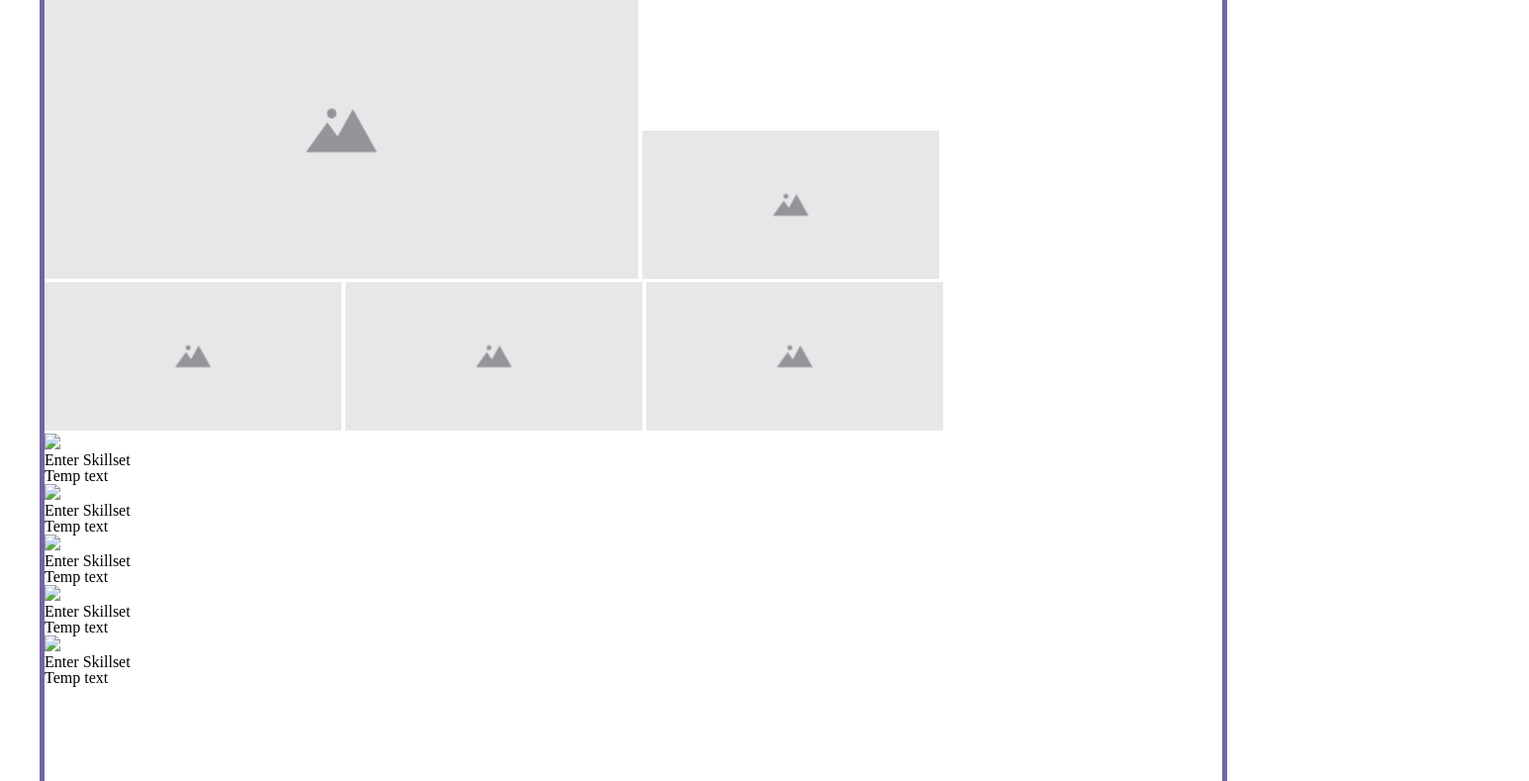
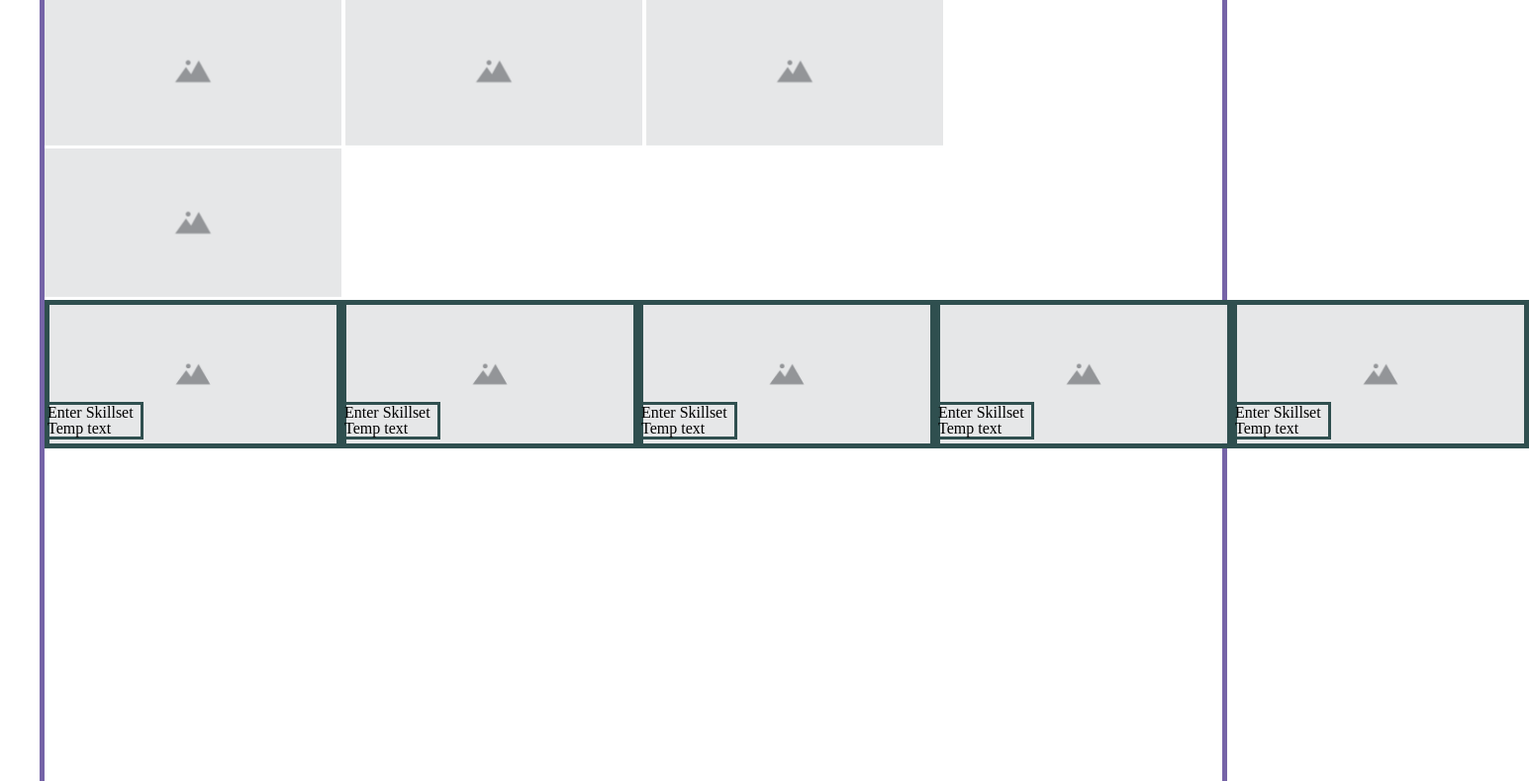
Before and after one commit to JunoNguyen/portfolio-homework, a plain HTML site: page index.html in a window 1280 px wide. Shown: the part 236-1025 px from the top of the page at 99% size, 1545 px wide, since content can reach past the window. Drawn offline with Linux system fonts and the light colour scheme.

Commit message:
attempting to fix image boxes

```diff
--- a/assets/css/style.css
+++ b/assets/css/style.css
@@ -44,6 +44,7 @@ nav li {
 header {
     font-size:20px;
     display:flex;
+    width: 50%;
 }
 
 header h2 {
@@ -60,10 +61,26 @@ header p {
     font-size: 15px;
 }
 
-.insertImages {
-    display:block;
-    margin: 10px auto;
-    max-width: 150px;
+.allimages {
+    display:flex;
+    width: 50%;
+}
+
+.imagebox {
+    flex-grow:1;
+}
+
+.allimages>div>div {
+    position: relative;
+    bottom: 50px;
+    width: 100px;
+    border:solid;
+    border-color: darkslategray;
+}
+
+
+.allimages>div>img {
+    border: 5px solid darkslategray;
 }
 
 .footer {
--- a/index.html
+++ b/index.html
@@ -36,39 +36,49 @@
                     Currently, I am taking a bootcamp to learn many skills that pertain to technology, and I am always looking to improve my skillset.
                 </p>
             </header>
-            <div>
-                <img id="images" src="assets/images/placeholder.jpg" style="width: 600px; height:300px">
+            <div class="test">
+                <!-- <img id="images" src="assets/images/placeholder.jpg" style="width: 600px; height: 300px"> -->
                 <img id="images" src="assets/images/placeholder.jpg" style="width: 300px; height: 150px">
                 <img id="images" src="assets/images/placeholder.jpg" style="width: 300px; height: 150px">
                 <img id="images" src="assets/images/placeholder.jpg" style="width: 300px; height: 150px">
                 <img id="images" src="assets/images/placeholder.jpg" style="width: 300px; height: 150px">
             </div>
 
+            <div class="allimages">
+                <div class="imagebox">
+                    <img src="assets/images/placeholder.jpg" style="width:300px; height: 150px">
                     <div>
-                <div>
-                    <img src="templocation" class ="insertClass">
                         <h2>Enter Skillset</h2>
                         <p>Temp text</p>
                     </div>
+                </div>
+                <div class="imagebox">
+                    <img src="assets/images/placeholder.jpg" style="width:300px; height: 150px">
                     <div>
-                    <img src="templocation" class ="insertClass">
                         <h2>Enter Skillset</h2>
                         <p>Temp text</p>
                     </div>
+                </div>
+                <div class="imagebox">
+                    <img src="assets/images/placeholder.jpg" style="width:300px; height: 150px">
                     <div>
-                    <img src="templocation" class ="insertClass">
                         <h2>Enter Skillset</h2>
                         <p>Temp text</p>
                     </div>
+                </div>
+                <div class="imagebox">
+                    <img src="assets/images/placeholder.jpg" style="width:300px; height: 150px">
                     <div>
-                    <img src="templocation" class ="insertClass">
                         <h2>Enter Skillset</h2>
                         <p>Temp text</p>
                     </div>
+                </div>
+                <div class="imagebox">
+                    <img src="assets/images/placeholder.jpg" style="width:300px; height: 150px">
                     <div>
-                    <img src="templocation" class ="insertClass">
                         <h2>Enter Skillset</h2>
                         <p>Temp text</p>
+                    </div>
                 </div>
             </div>
             <div class="footer">
```
Lines whose indentation alone changed are shown as unchanged.
